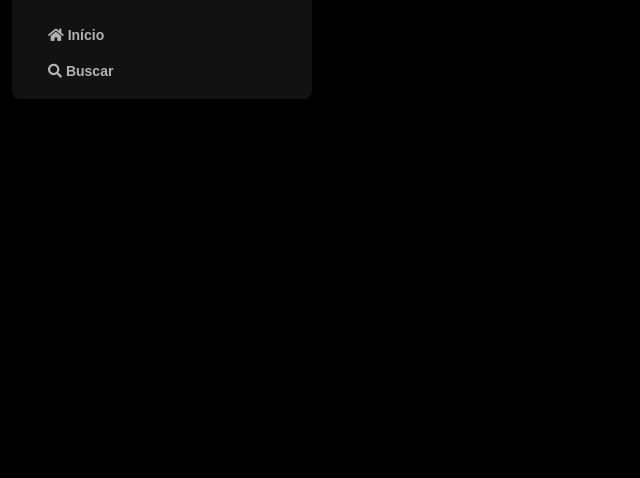
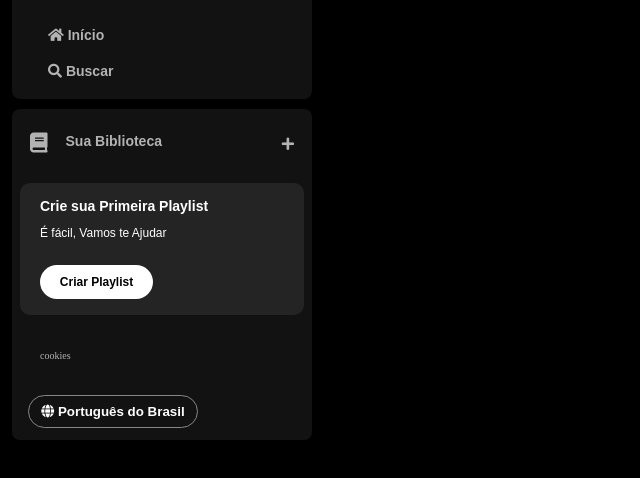
Before and after one commit to FelipeBert/spotify-clone-alura, a plain HTML site: page index.html in a window 1280 px wide. Shown: the part 74-552 px from the top of the page, without its empty margins (0-640 px from the left). Drawn offline with Linux system fonts and the light colour scheme.

Commit message:
feat: add library section and styling to index.html and styles.css
- Added a new <div class="library"> section to the index.html for the user's library interface.
- Includes buttons for library actions, a section to create playlists, and options for cookies and language settings.
- Styled the newly added elements in styles.css to ensure proper layout and visual design.

```diff
--- a/index.html
+++ b/index.html
@@ -15,7 +15,7 @@
 </head>
 <body>
     <div class="sidebar">
-        <nav class="sidebar_navigation">
+        <nav class="sidebar__navigation">
             <div class="logo">
                 <a href="">
                     <img src="./assets/icons/logo-spotify.png" alt="Logo do Spotify">
@@ -36,6 +36,33 @@
                     </li>
                 </ul>
         </nav>
+        <div class="library">
+            <div class="library__content">
+                <button class="library__button">
+                    <span class="fa fas fa-book"></span>
+                    <span>Sua Biblioteca</span>
+                </button>
+                <span class="fa fa-plus"></span>
+            </div>
+            <section class="section-playlist">
+                <div class="section-playlist__content">
+                    <span class="text title">Crie sua Primeira Playlist</span>
+                    <span class="text subtitle">É fácil, Vamos te Ajudar</span>
+                    <button class="section-playlist__button">
+                        <span>Criar Playlist</span>
+                    </button>
+                </div>
+            </section>
+            <div class="cookies">
+                <a href="#">cookies</a>
+            </div>
+            <div class="languages">
+                <button class="languages__button">
+                    <span class="fa fa-globe"></span>
+                    <span>Português do Brasil</span>
+                </button>
+            </div>
+        </div>
     </div>
 </body>
 </html>
--- a/styles.css
+++ b/styles.css
@@ -11,7 +11,7 @@ body {
     width: 300px;
 }
 
-.sidebar_navigation {
+.sidebar__navigation {
     background-color: #121212;
     border-radius: 8px;
     padding: 16px 0 0 16px;
@@ -24,7 +24,7 @@ body {
     padding: 16px 0 0 16px;
 }
 
-.sidebar_navigation .logo img {
+.sidebar__navigation .logo img {
     width:  80px;
 }
 
@@ -44,3 +44,126 @@ body {
     font-size: 14px;
     font-family: "DM Sans", sans-serif;
 }
+
+.library {
+    background-color: #121212;
+    border-radius: 8px;
+    display: flex;
+    justify-content: space-between;
+    flex-direction: column;
+    padding: 4px 8px;
+    color: #b3b3b3;
+    font-weight: 600;
+    font-size: 14px;
+    margin-top: 10px;
+}
+
+.library .library__content {
+    display: flex;
+    justify-content: space-between;
+}
+
+.library .library__button {
+    display: flex;
+    margin-right: 10px;
+    color: #b3b3b3;
+    background-color: transparent;
+    border: 0px;
+    font-size: 14px;
+    font-weight: 700;
+    font-family: "DM Sans", sans-serif;
+    text-align: center;
+    text-decoration: none;
+    text-transform: none;
+    padding: 20px 10px;
+}
+
+.library .library__button .fa {
+    font-size: 20px;
+    margin-right: 10px;
+    font-weight: 300;
+    padding-right: 8px;
+}
+
+.library .library__content .fa-plus {
+    margin: 24px 10px;
+}
+
+.section-playlist {
+    display: flex;
+    align-items: flex-start;
+    justify-content: space-between;
+    gap: 20px;
+    background-color: #242424;
+    color: #b3b3b3;
+    font-weight: 600;
+    font-size: 14px;
+    margin: 8px 0;
+    padding: 16px 20px;
+    border-radius: 10px;
+}
+
+.section-playlist .section-playlist__content {
+    display: flex;
+    flex-direction: column;
+}
+
+.section-playlist__content .text {
+    padding-bottom: 14px;
+    color: #fff;
+    font-family: "DM Sans", sans-serif;
+}
+
+.section-playlist__content .title {
+    font-weight: 700;
+}
+
+.section-playlist__content .subtitle {
+    font-weight: 500;
+    font-size: 12px;
+}
+
+.section-playlist__content .section-playlist__button {
+    display: flex;
+    justify-content: center;
+    background-color: #fff;
+    color: #000;
+    border-radius: 20px;
+    font-size: 12px;
+    font-weight: 700;
+    font-family: "DM Sans", sans-serif;
+    text-decoration: none;
+    text-transform: none;
+    padding: 10px;
+    margin-top: 12px;
+    border: 0px;
+    width: 113px;
+}
+
+.sidebar .cookies {
+    margin: 25px 20px;
+}
+
+.sidebar .cookies a {
+    color: #b3b3b3;
+    font-weight: 500;
+    font-size: 10px;
+    text-decoration: none;
+}
+
+.sidebar .cookies a:hover {
+    text-decoration: underline;
+}
+
+.languages .languages__button {
+    align-items: center;
+    background-color: transparent;
+    border: 1px solid #878787;
+    color: #fff;
+    cursor: pointer;
+    font-weight: bold;
+    width: 170px;
+    margin: 8px;
+    padding: 8px;
+    border-radius: 20px;
+}
```
